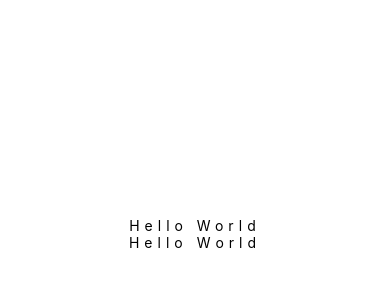
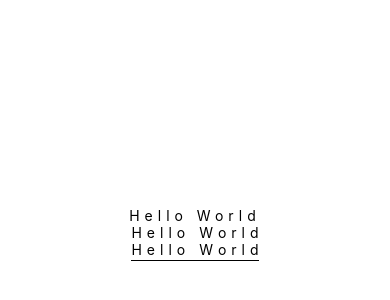
Before and after one commit to madeintandem/react-native-x-platform-letter-spacing, a React Native app: screen / in a window 390 px wide. Shown: the part 188-488 px from the top of the page. Built offline with nearby package versions, Linux system fonts and the light colour scheme.

Commit message:
Added "underline" to TextWithLetterSpacing

```diff
--- a/App.js
+++ b/App.js
@@ -10,6 +10,7 @@ export default class App extends React.Component {
       <View style={styles.container}>
         <Text style={styles.text}>Hello World</Text>
         <TextWithLetterSpacing spacing={SPACING}>Hello World</TextWithLetterSpacing>
+        <TextWithLetterSpacing spacing={SPACING} viewStyle={styles.withSpacingViewStyle}>Hello World</TextWithLetterSpacing>
       </View>
     );
   }
@@ -24,5 +25,9 @@ const styles = StyleSheet.create({
   },
   text: {
     letterSpacing: SPACING
+  },
+  withSpacingViewStyle: {
+    paddingBottom: 2,
+    borderBottomWidth: 1
   }
 });
--- a/TextWithLetterSpacing.js
+++ b/TextWithLetterSpacing.js
@@ -10,7 +10,7 @@ export const TextWithLetterSpacing = (props) => {
 
   return <View style={[styles.container, viewStyle]}>
     {letters.map((letter, index) =>
-      <Letter key={index} spacing={spacing} isLast={false} textStyle={textStyle}>
+      <Letter key={index} spacing={spacing} isLast={isLast(letters, index)} textStyle={textStyle}>
         {letter}
       </Letter>
     )}
```
